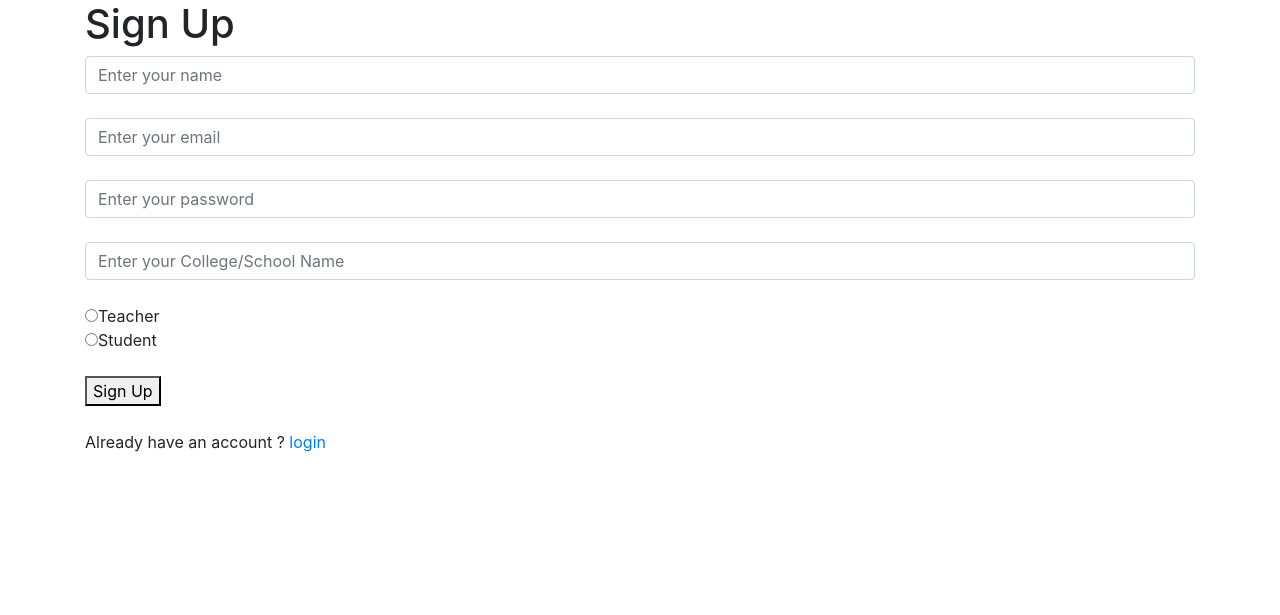
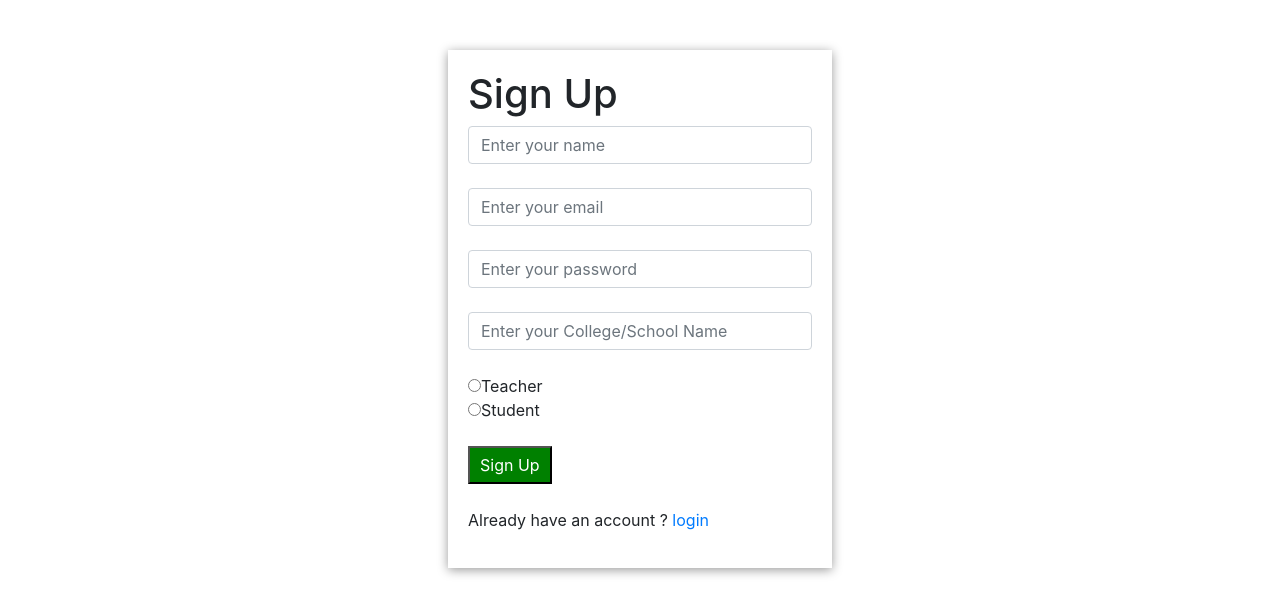
Before and after one commit to everly-gif/Learners-refined, a PHP site: page /sign-up.php in a window 1280 px wide. Shown: the part 56-671 px from the top of the page. Run offline with PHP 8.4, Linux system fonts and the light colour scheme.

Commit message:
fixed UI

```diff
--- a/createclassroom.php
+++ b/createclassroom.php
@@ -30,9 +30,9 @@
 
     <meta charset="utf-8">
     <meta name="viewport" content="width=device-width, initial-scale=1">
-    <link rel="stylesheet" href="css/classroom.css">
     <!-- Latest compiled and minified CSS -->
     <link rel="stylesheet" href="https://maxcdn.bootstrapcdn.com/bootstrap/4.5.2/css/bootstrap.min.css">
+    <link rel="stylesheet" href="css/classroom.css?v=<?php echo time(); ?>">
 
     <!-- jQuery library -->
     <script src="https://ajax.googleapis.com/ajax/libs/jquery/3.5.1/jquery.min.js"></script>
--- a/css/classroom.css
+++ b/css/classroom.css
@@ -3,6 +3,7 @@
     justify-content: center;
     align-items: center;
     margin: 50px;
+    height: 80vh;
 }
 .form form{
     box-shadow: 0 2px 10px rgb(0, 0, 0, 0.2) ;
--- /dev/null
+++ b/css/login.css
@@ -0,0 +1,6 @@
+.container{
+    margin: 50px auto;
+    width: 30vw;
+    padding: 20px;
+    box-shadow: 0 2px 10px rgb(0, 0, 0, 0.4);
+}
--- /dev/null
+++ b/css/signup.css
@@ -0,0 +1,6 @@
+.container{
+    margin: 50px auto;
+    width: 30vw;
+    padding: 20px;
+    box-shadow: 0 2px 10px rgb(0, 0, 0, 0.4);
+}
--- a/login.php
+++ b/login.php
@@ -47,7 +47,7 @@ if(isset($_POST['submit'])){
     <title>Education</title>
     <!-- Latest compiled and minified CSS -->
     <link rel="stylesheet" href="https://maxcdn.bootstrapcdn.com/bootstrap/4.5.2/css/bootstrap.min.css">
-
+    <link rel="stylesheet" href="css/login.css">
     <!-- jQuery library -->
     <script src="https://ajax.googleapis.com/ajax/libs/jquery/3.5.1/jquery.min.js"></script>
 
--- a/sign-up.php
+++ b/sign-up.php
@@ -36,7 +36,7 @@ if(isset($_POST['submit'])){
     <title>Signup</title>
      <!-- Latest compiled and minified CSS -->
     <link rel="stylesheet" href="https://maxcdn.bootstrapcdn.com/bootstrap/4.5.2/css/bootstrap.min.css">
-
+    <link rel="stylesheet" href="css/signup.css">
     <!-- jQuery library -->
     <script src="https://ajax.googleapis.com/ajax/libs/jquery/3.5.1/jquery.min.js"></script>
 
@@ -87,7 +87,7 @@ if($alert) {
     <input type="text" class="form-control" placeholder="Enter your College/School Name" id="univ" name="univ"><br>
     <input type="radio"  id="teacher" name="role" value="0">Teacher<br>
     <input type="radio"  id="student" name="role" value="1">Student<br><br>
-    <button type="submit"  name="submit">Sign Up</button><br><br>
+    <button style="color:white; background-color:green;padding:5px 10px;" type="submit"  name="submit">Sign Up</button><br><br>
     <p>Already have an account ? <a href="login.php">login</a></p>
 </form>
 </div>
```
Also changed, not shown: assignment.php (+8 -0 lines).
